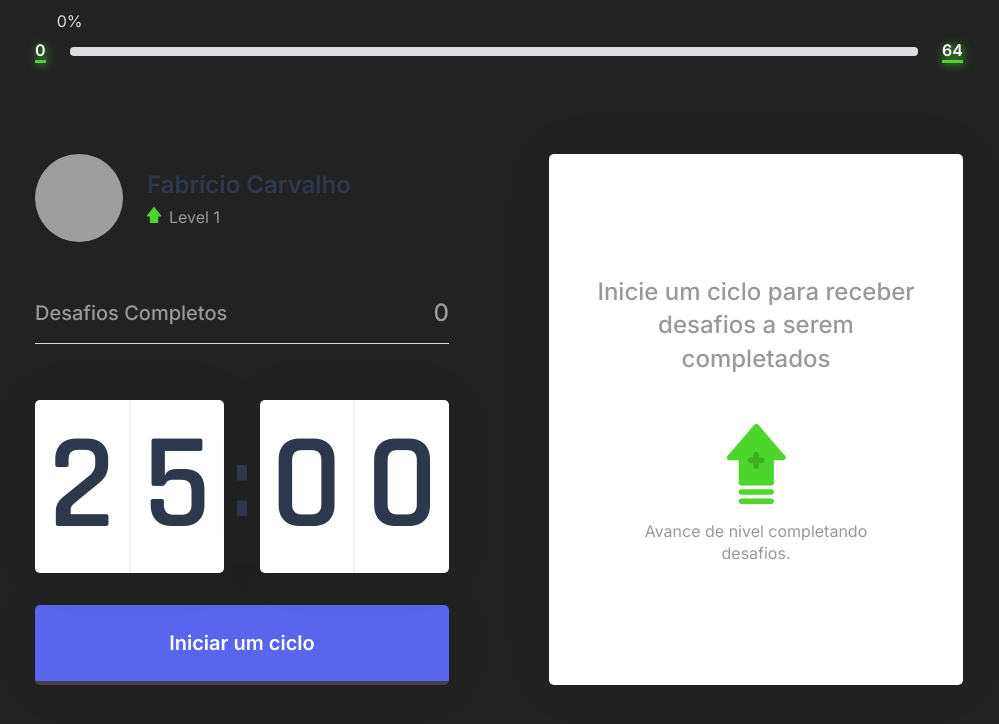
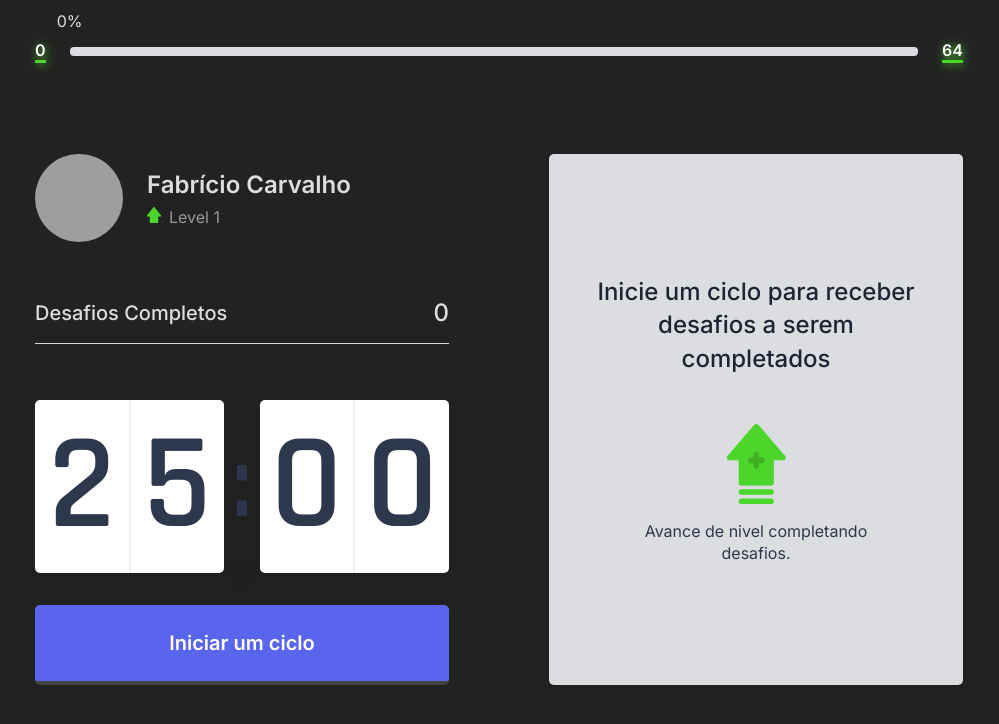
Before and after one commit to fabricioOak/action-it, a Next.js app: page / in a window 1280 px wide. Shown: the top 724 px of the page, without its empty margins (141-1140 px from the left). Built offline with nearby package versions, Linux system fonts and the light colour scheme; grey boxes are pictures that could not be loaded.

Commit message:
changes to fir the new theme

```diff
--- a/src/styles/components/ChallengeBox.module.css
+++ b/src/styles/components/ChallengeBox.module.css
@@ -1,7 +1,7 @@
 .challangeBoxContainer {
 	height: 100%;
 
-    background-color: var(--white);
+	background-color: var(--gray-line);
 	border-radius: 5px;
 	box-shadow: 0 0 60px rgba(0, 0, 0, 0.05);
 	padding: 1.5rem 2rem;
@@ -24,6 +24,7 @@
 	font-size: 1.5rem;
 	font-weight: 500;
 	line-height: 1.4;
+	color: var(--dark-title);
 }
 
 .challengeNotActive p {
@@ -33,6 +34,7 @@
 	line-height: 1.4;
 	max-width: 70%;
 	margin-top: 3rem;
+	color: var(--title);
 }
 
 .challengeNotActive p img {
@@ -52,7 +54,6 @@
 	font-size: 1.25rem;
 	padding: 0 2rem 1.5rem;
 	border-bottom: 1px solid var(--gray-line);
-
 }
 
 .challengeActive main {
@@ -67,11 +68,12 @@
 	font-size: 2rem;
 	font-weight: 600;
 	color: var(--title);
-    margin: 0 1.5rem  0 1rem;
+	margin: 0 1.5rem 0 1rem;
 }
 
 .challengeActive main p {
 	line-height: 1.5;
+	color: var(--title);
 }
 
 .challengeActive footer {
@@ -90,7 +92,7 @@
 	border: 0;
 	border-radius: 5px;
 	box-shadow: 0 0 30px rgba(0, 0, 0, 0.05);
-    border-bottom: 2px solid #D7D8DA;
+	border-bottom: 2px solid #d7d8da;
 
 	color: var(--white);
 
--- a/src/styles/components/CompletedChallenges.module.css
+++ b/src/styles/components/CompletedChallenges.module.css
@@ -5,9 +5,10 @@
 
 	margin: 3.5rem 0;
 	padding-bottom: 1rem;
-    border-bottom: 1px solid #D7D8DA;
+	border-bottom: 1px solid #d7d8da;
 
 	font-weight: 500;
+	color: var(--gray-line);
 }
 
 .completedChallengesContainer span:first-child {
--- a/src/styles/components/Profile.module.css
+++ b/src/styles/components/Profile.module.css
@@ -1,6 +1,6 @@
 .profileContainer {
 	display: flex;
-    align-items: center
+	align-items: center;
 }
 
 .profileContainer > img {
@@ -16,12 +16,12 @@
 .profileContainer div strong {
 	font-size: 1.5rem;
 	font-weight: 600;
-    color: var(--title);
+	color: var(--gray-line);
 }
 
 .profileContainer div p {
 	font-size: 1rem;
-    margin-top: .5rem;
+	margin-top: 0.5rem;
 }
 
 .profileContainer div p img {
```
Lines whose indentation alone changed are shown as unchanged.
